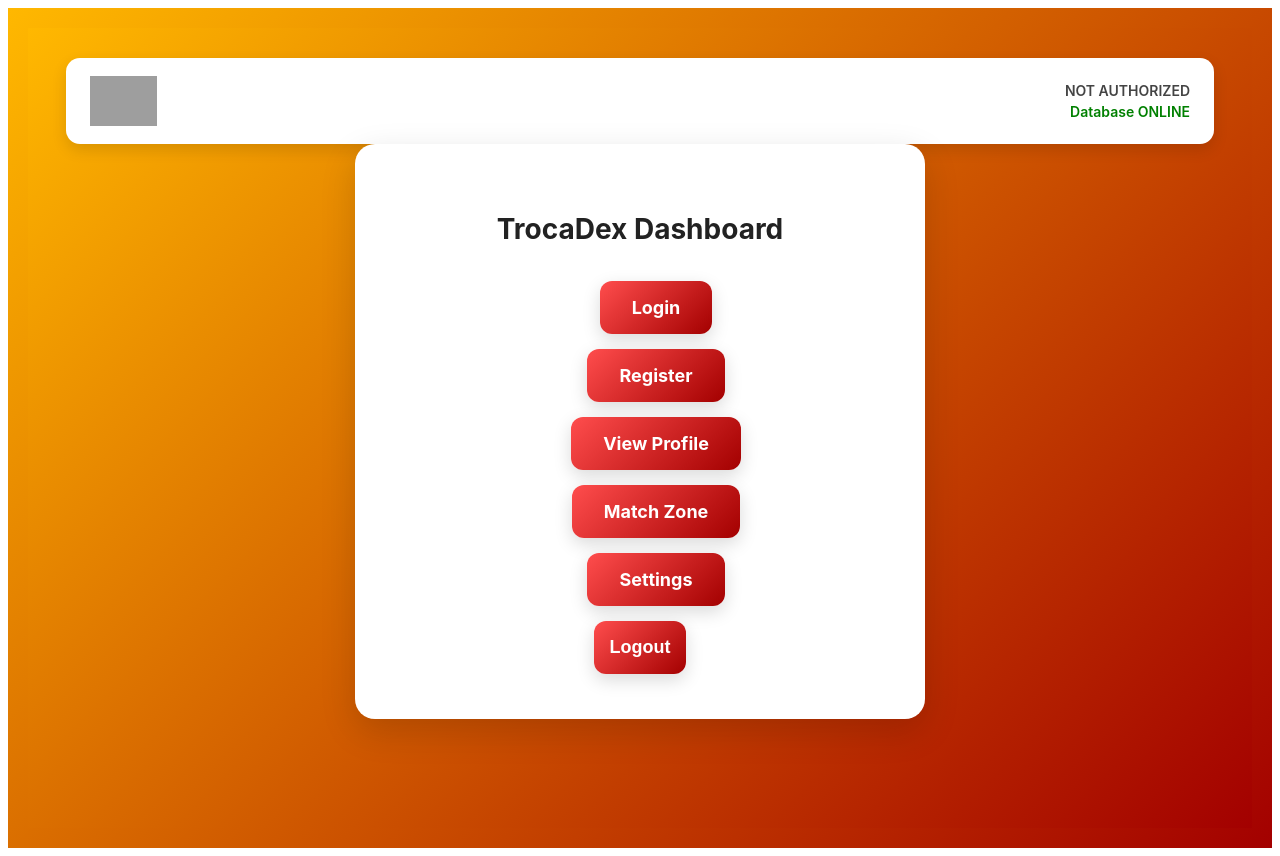
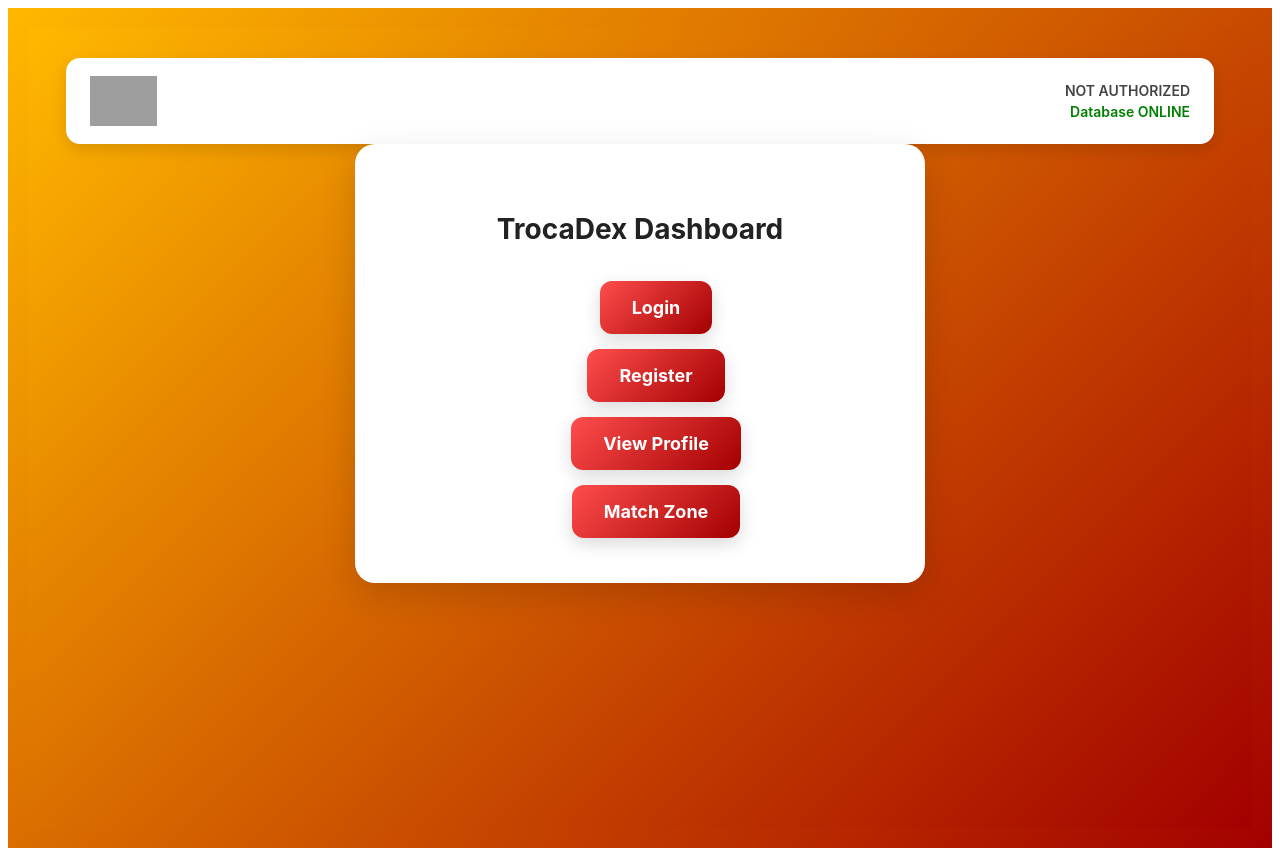
Before and after one commit to Br4yan-MB0/gitexemple, a Next.js app: page / in a window 1280 px wide. Built offline with nearby package versions, Linux system fonts and the light colour scheme; grey boxes are pictures that could not be loaded.

Commit message:
update menu

```diff
--- a/src/components/Menu.js
+++ b/src/components/Menu.js
@@ -28,8 +28,6 @@ const Menu = () => {
           <li><a href="/register" className="menuButton">Register</a></li>
           <li><a href="/profile" className="menuButton">View Profile</a></li>
           <li><a href="/match" className="menuButton">Match Zone</a></li>
-          <li><a href="/settings" className="menuButton">Settings</a></li>
-          <li><button className="menuButton logoutButton">Logout</button></li>
         </ul>
       </div>
     </div>
```
